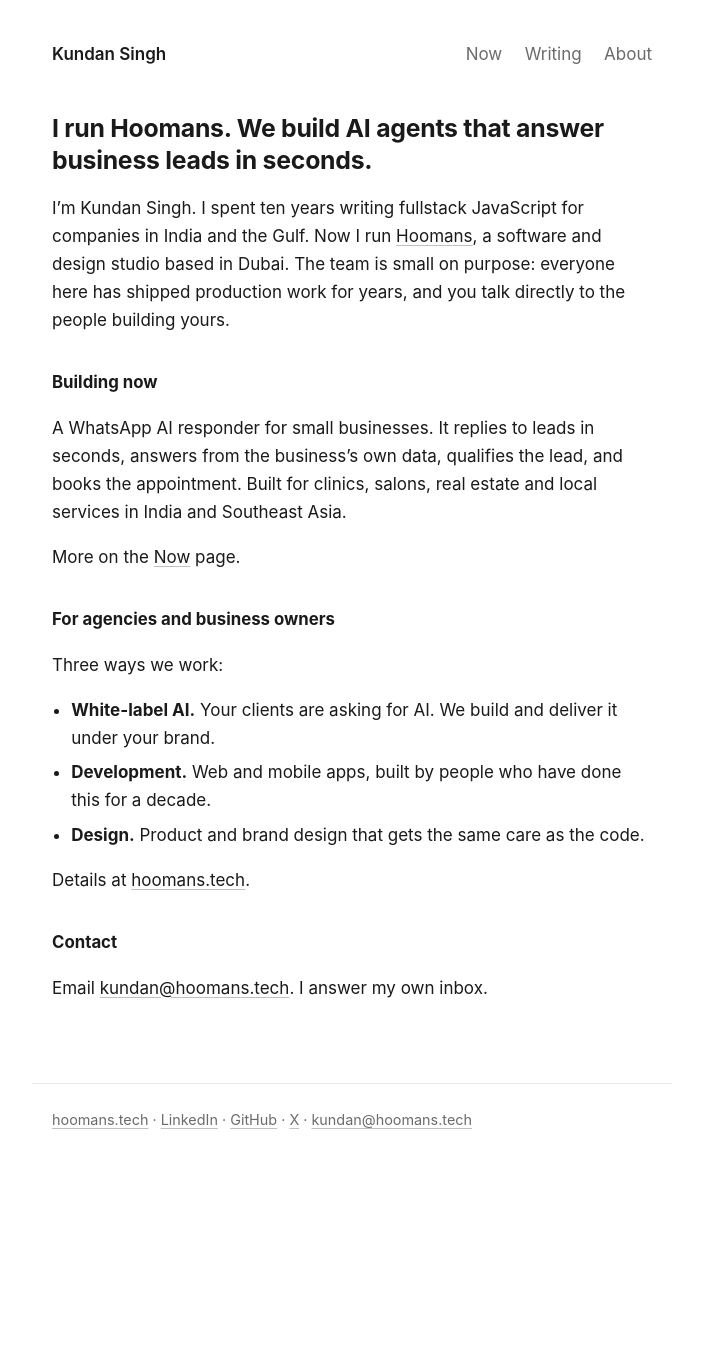
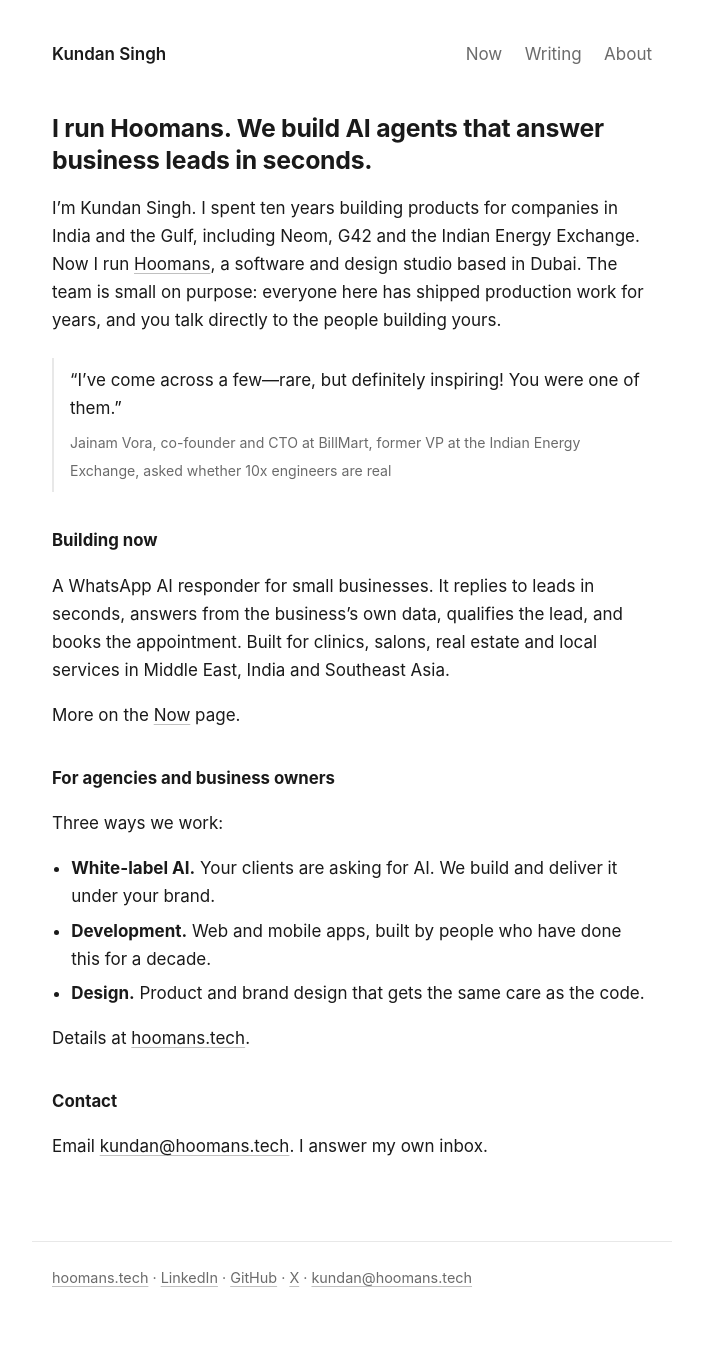
Before and after one commit to kundanvishen/kundanvishen.github.io, a Jekyll site: the page built from index.md, in a window 1280 px wide. Shown: the whole page, without its empty margins (288-991 px from the left). Built offline with Jekyll 4.4.1, drawn with Linux system fonts in a browser that asks for light colours; our own code applies the rules of GitHub Pages for plain Markdown files; before the commit the page ends 1188 px from its top, so only the background shows below that.

Commit message:
Hero: name client work, add Jainam Vora quote as proof

```diff
--- a/_layouts/default.html
+++ b/_layouts/default.html
@@ -68,6 +68,17 @@
     ul { padding-left: 1.2rem; }
     li { margin: 0.4rem 0; }
     .muted { color: var(--muted); }
+    blockquote {
+      margin: 1.5rem 0;
+      padding: 0.1rem 0 0.1rem 1rem;
+      border-left: 2px solid var(--rule);
+    }
+    blockquote p { margin: 0.4rem 0; }
+    blockquote cite {
+      font-style: normal;
+      font-size: 0.88rem;
+      color: var(--muted);
+    }
     .post-list { list-style: none; padding: 0; }
     .post-list li {
       display: flex;
--- a/index.md
+++ b/index.md
@@ -6,11 +6,15 @@
 
 # I run Hoomans. We build AI agents that answer business leads in seconds.
 
-I'm Kundan Singh. I spent ten years writing fullstack JavaScript for companies in India and the Gulf. Now I run [Hoomans](https://hoomans.tech), a software and design studio based in Dubai. The team is small on purpose: everyone here has shipped production work for years, and you talk directly to the people building yours.
+I'm Kundan Singh. I spent ten years building products for companies in India and the Gulf, including Neom, G42 and the Indian Energy Exchange. Now I run [Hoomans](https://hoomans.tech), a software and design studio based in Dubai. The team is small on purpose: everyone here has shipped production work for years, and you talk directly to the people building yours.
+
+> "I've come across a few—rare, but definitely inspiring! You were one of them."
+>
+> <cite>Jainam Vora, co-founder and CTO at BillMart, former VP at the Indian Energy Exchange, asked whether 10x engineers are real</cite>
 
 ## Building now
 
-A WhatsApp AI responder for small businesses. It replies to leads in seconds, answers from the business's own data, qualifies the lead, and books the appointment. Built for clinics, salons, real estate and local services in India and Southeast Asia.
+A WhatsApp AI responder for small businesses. It replies to leads in seconds, answers from the business's own data, qualifies the lead, and books the appointment. Built for clinics, salons, real estate and local services in Middle East, India and Southeast Asia.
 
 More on the [Now](/now/) page.
 
```
Also changed, not shown: about.md (+3 -3 lines).
